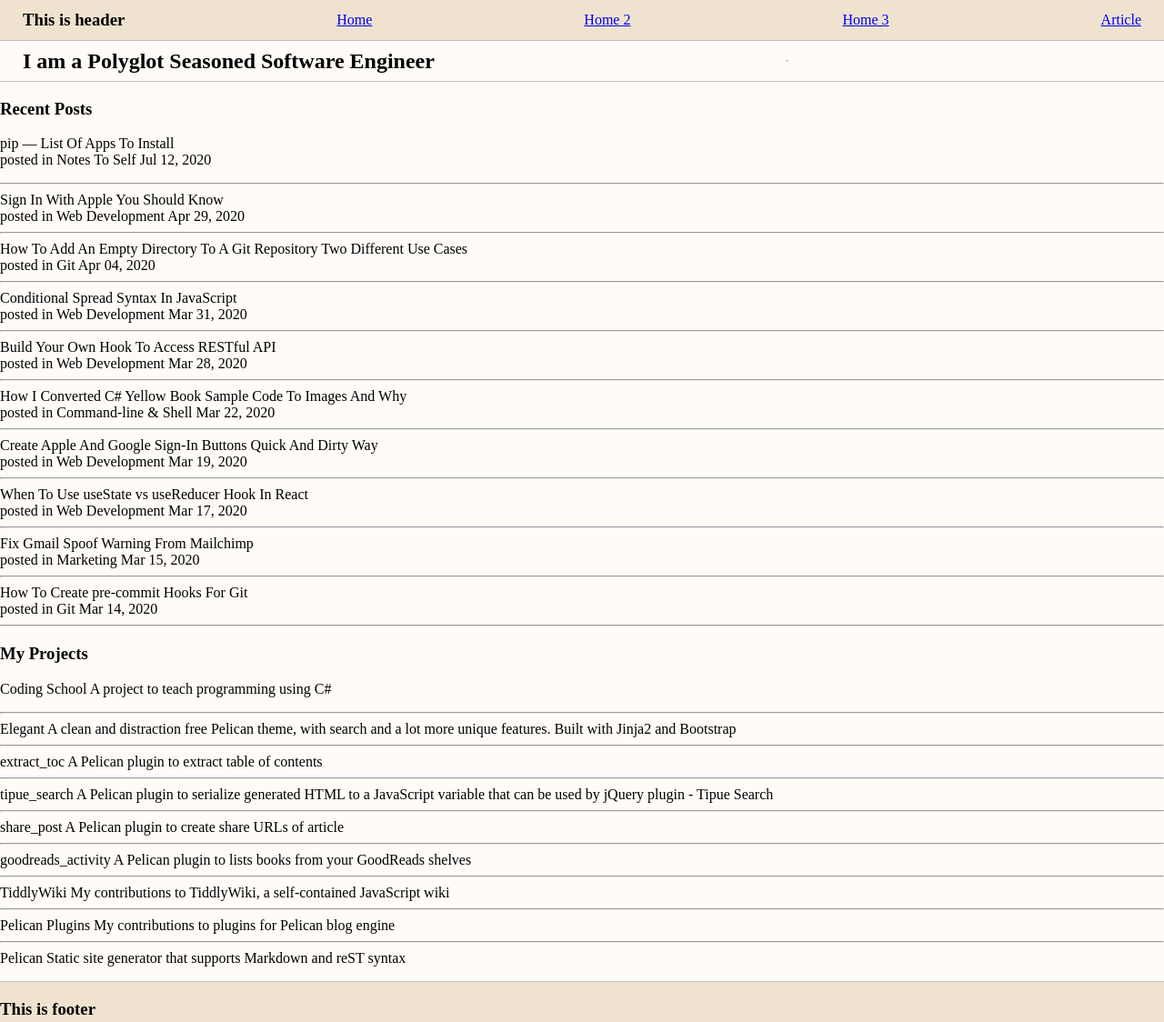
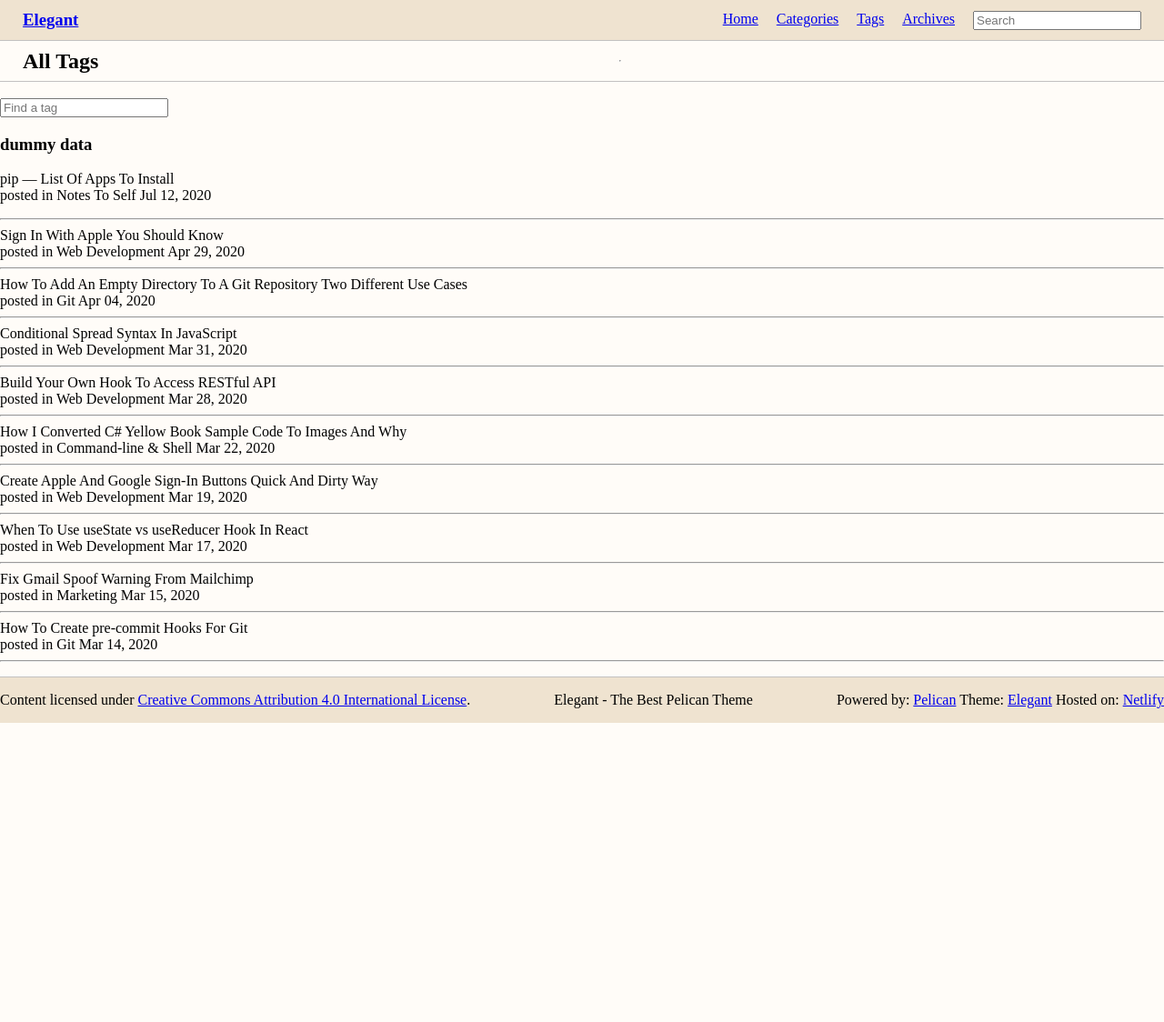
Before and after one commit to farooqalwi/Elegant-Replication, a website: page docs/Tags.html in a window 1280 px wide. Shown: the whole page at 91% size. After the commit the page ends 800 px from the top, so only its background shows below. Drawn offline with Linux system fonts and the light colour scheme.

Commit message:
Tag page added

```diff
--- a/docs/Tags.html
+++ b/docs/Tags.html
@@ -4,27 +4,36 @@
 <head>
     <meta charset="UTF-8">
     <link rel="stylesheet" type="text/css" href="css/main.css">
-    <title>Home 3</title>
+    <title>Tags</title>
 </head>
 
 <body>
 
     <header>
-        <h3>This is header</h3>
-        <a href="index.html">Home</a>
-        <a href="index2.html">Home 2</a>
-        <a href="index3.html">Home 3</a>
-        <a href="article.html">Article</a>
+        <section class="header-heading">
+            <a href="./index.html">
+                <h3>Elegant</h3>
+            </a>
+        </section>
+        <nav class="heading-items">
+            <a href="./index.html">Home</a>
+            <a href="./Categories.html">Categories</a>
+            <a href="./Tags.html">Tags</a>
+            <a href="./Archives.html">Archives</a>
+            <input type="text" placeholder="Search">
+        </nav>
     </header>
 
-    <section class="home3">
+    <section class="tags">
         <header>
-            <h1>I am a Polyglot Seasoned Software Engineer</h1>
+            <h1>All Tags</h1>
             <hr>
         </header>
 
-        <section class="home3-recent-posts">
-            <h1>Recent Posts</h1>
+        <section class="tags-list">
+            <br>
+            <input type="text" placeholder="Find a tag">
+            <h1>dummy data</h1>
             <p>
                 pip — List Of Apps To Install <br>
                 posted in Notes To Self Jul 12, 2020
@@ -58,36 +67,12 @@
                 <hr>
             </p>
         </section>
-
-        <section class="home3-projects">
-            <h1>My Projects</h1>
-            <p>
-                Coding School A project to teach programming using C#
-                <hr>
-                Elegant A clean and distraction free Pelican theme, with search and a lot more unique features. Built
-                with Jinja2 and Bootstrap
-                <hr>
-                extract_toc A Pelican plugin to extract table of contents
-                <hr>
-                tipue_search A Pelican plugin to serialize generated HTML to a JavaScript variable that can be used by
-                jQuery plugin - Tipue Search
-                <hr>
-                share_post A Pelican plugin to create share URLs of article
-                <hr>
-                goodreads_activity A Pelican plugin to lists books from your GoodReads shelves
-                <hr>
-                TiddlyWiki My contributions to TiddlyWiki, a self-contained JavaScript wiki
-                <hr>
-                Pelican Plugins My contributions to plugins for Pelican blog engine
-                <hr>
-                Pelican Static site generator that supports Markdown and reST syntax
-
-            </p>
-        </section>
     </section>
 
-    <footer>
-        <h3>This is footer</h3>
+    <footer class="footer">
+        <p>Content licensed under <a href="#">Creative Commons Attribution 4.0 International License</a>.</p>
+        <p>Elegant - The Best Pelican Theme</p>
+        <p>Powered by: <a href="#">Pelican</a> Theme: <a href="#">Elegant</a> Hosted on: <a href="#">Netlify</a></p>
     </footer>
 
 </body>
```
